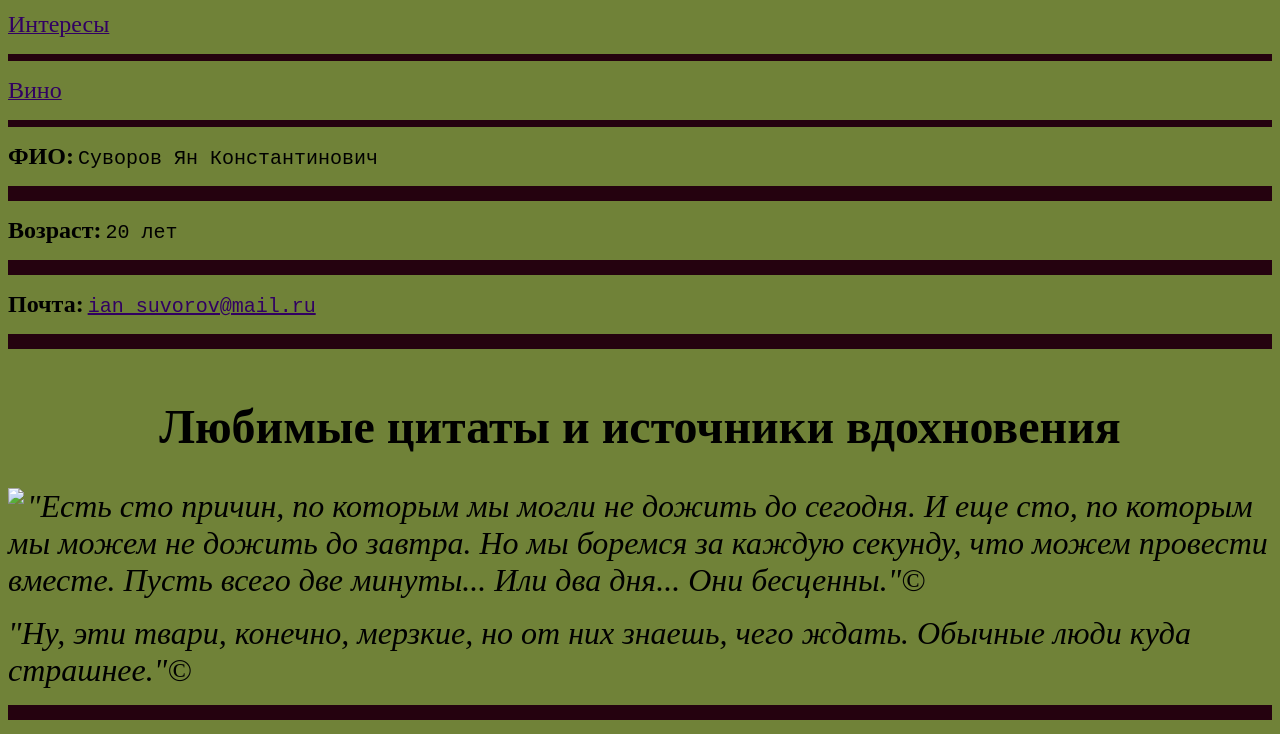
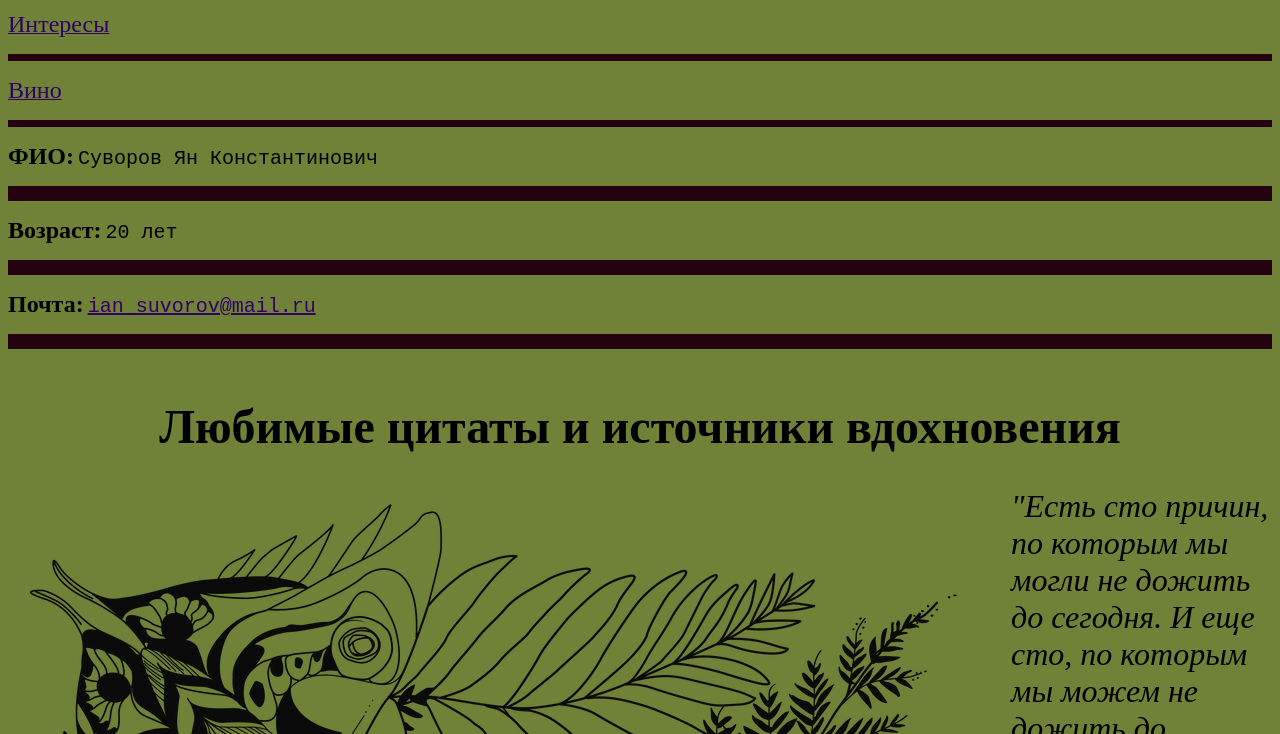
Before and after one commit to YanSuvorov/YanSuvorov.Github.IO, a plain HTML site: page index.html in a window 1280 px wide. Shown: the part 66-800 px from the top of the page. Drawn offline with Linux system fonts and the light colour scheme.

Commit message:
Update index.html

```diff
--- a/index.html
+++ b/index.html
@@ -23,7 +23,7 @@
 <b><font size=7><p align=center>Любимые цитаты и источники вдохновения</font></b>
 <p>
 <br>
-<img src=TT.png" align=left>
+<img src="TT.png" align=left>
 <cite><font size=6>"Есть сто причин, по которым мы могли не дожить до сегодня.
 И еще сто, по которым мы можем не дожить до завтра. Но мы боремся за каждую секунду, что можем провести вместе. Пусть всего две минуты... Или два дня... Они бесценны."&copy;</font></cite>
 <p>
```
